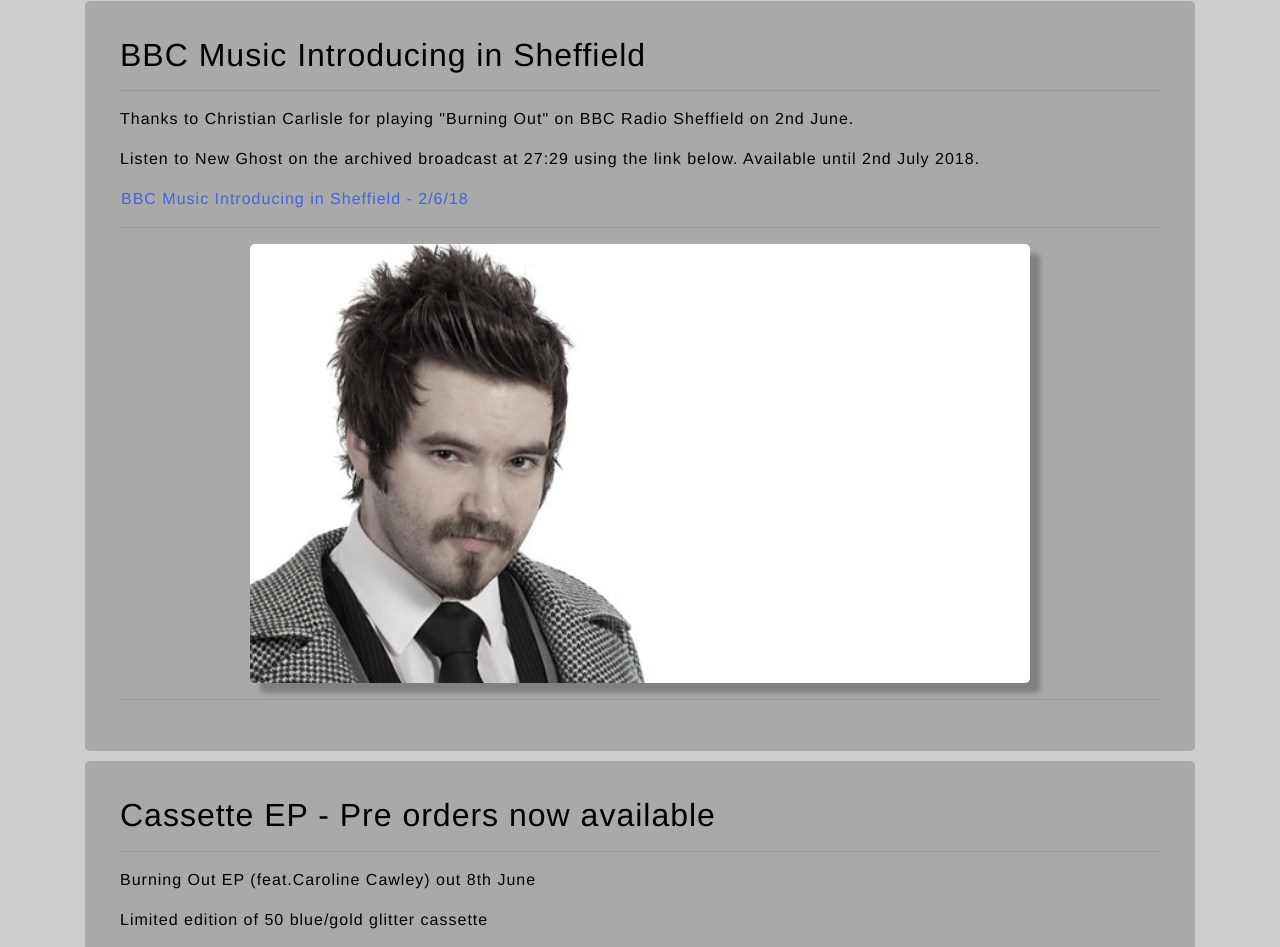
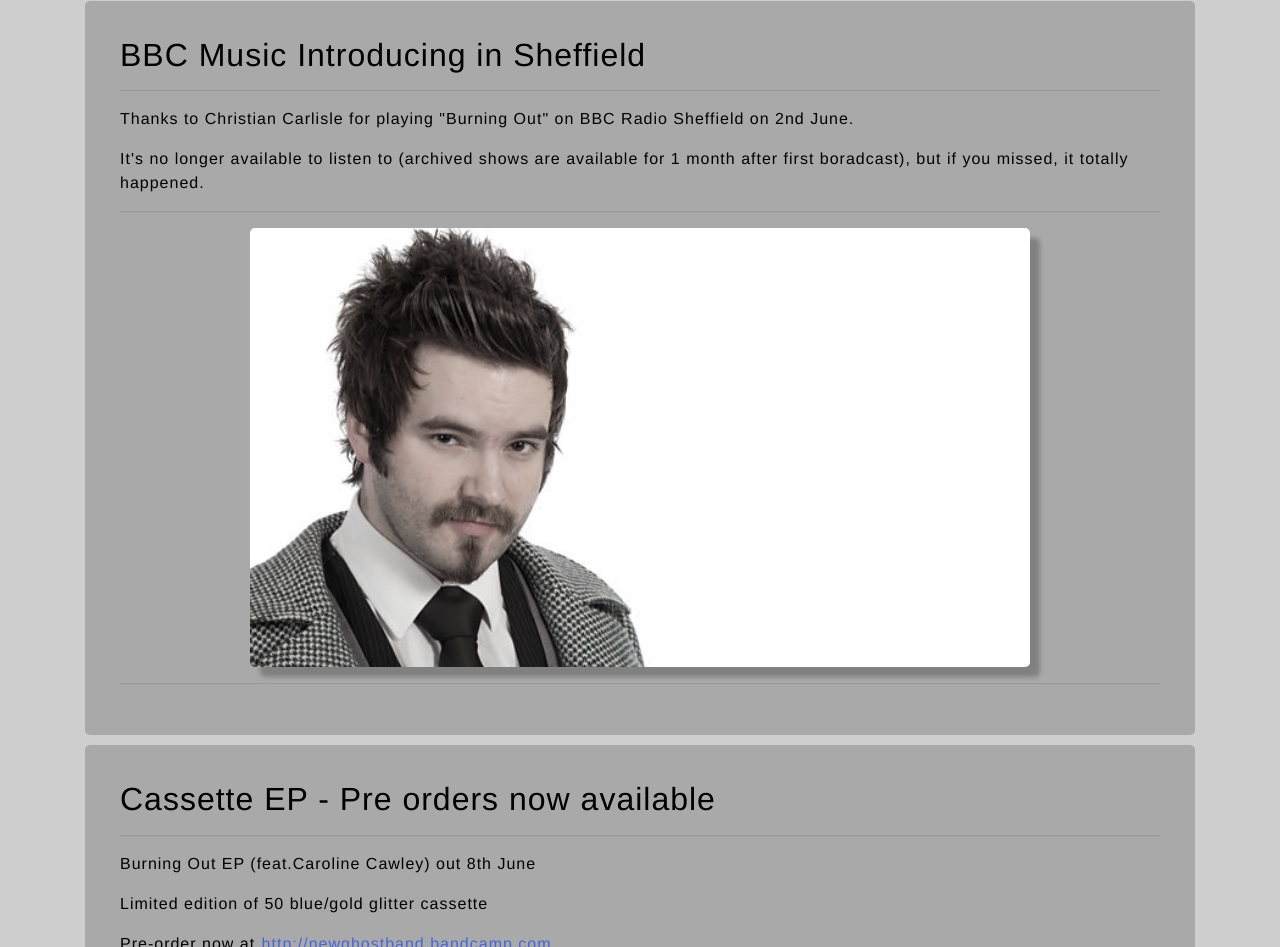
Before and after one commit to GarethFlatlands/GarethFlatlands.github.io, a plain HTML site: page index.html in a window 1280 px wide. Shown: the part 1354-2301 px from the top of the page. Drawn offline with nearby package versions, Linux system fonts and the light colour scheme.

Commit message:
Update to BBC play
Archives show no longer available, link removed and text altered,

```diff
--- a/index.html
+++ b/index.html
@@ -79,6 +79,7 @@
 
   <!-- main page content. One content class div per item -->
   <div class="container">
+
     <div class="content">
       <h2>Burning Out - Tape single with download released!</h2>
       <hr>
@@ -94,14 +95,12 @@
       <h2>BBC Music Introducing in Sheffield</h2>
       <hr>
       <p>Thanks to Christian Carlisle for playing "Burning Out" on BBC Radio Sheffield on 2nd June.</p>
-      <p>Listen to New Ghost on the archived broadcast at 27:29 using the link below. Available until 2nd July 2018.</p>
-      <a href="https://www.bbc.co.uk/programmes/p06775x7" target="_blank">BBC Music Introducing in Sheffield - 2/6/18</a>
+      <p>It's no longer available to listen to (archived shows are available for 1 month after first boradcast), but if you missed, it totally happened.</p>
       <hr>
       <img src="assets/pictures/cCarlisle.jpg" style="filter: grayscale(65%); margin: auto;">
       <hr>
     </div>
 
-	<!-- main page content. One content class div per item -->
     <div class="content">
       <h2>Cassette EP - Pre orders now available</h2>
       <hr>
```
